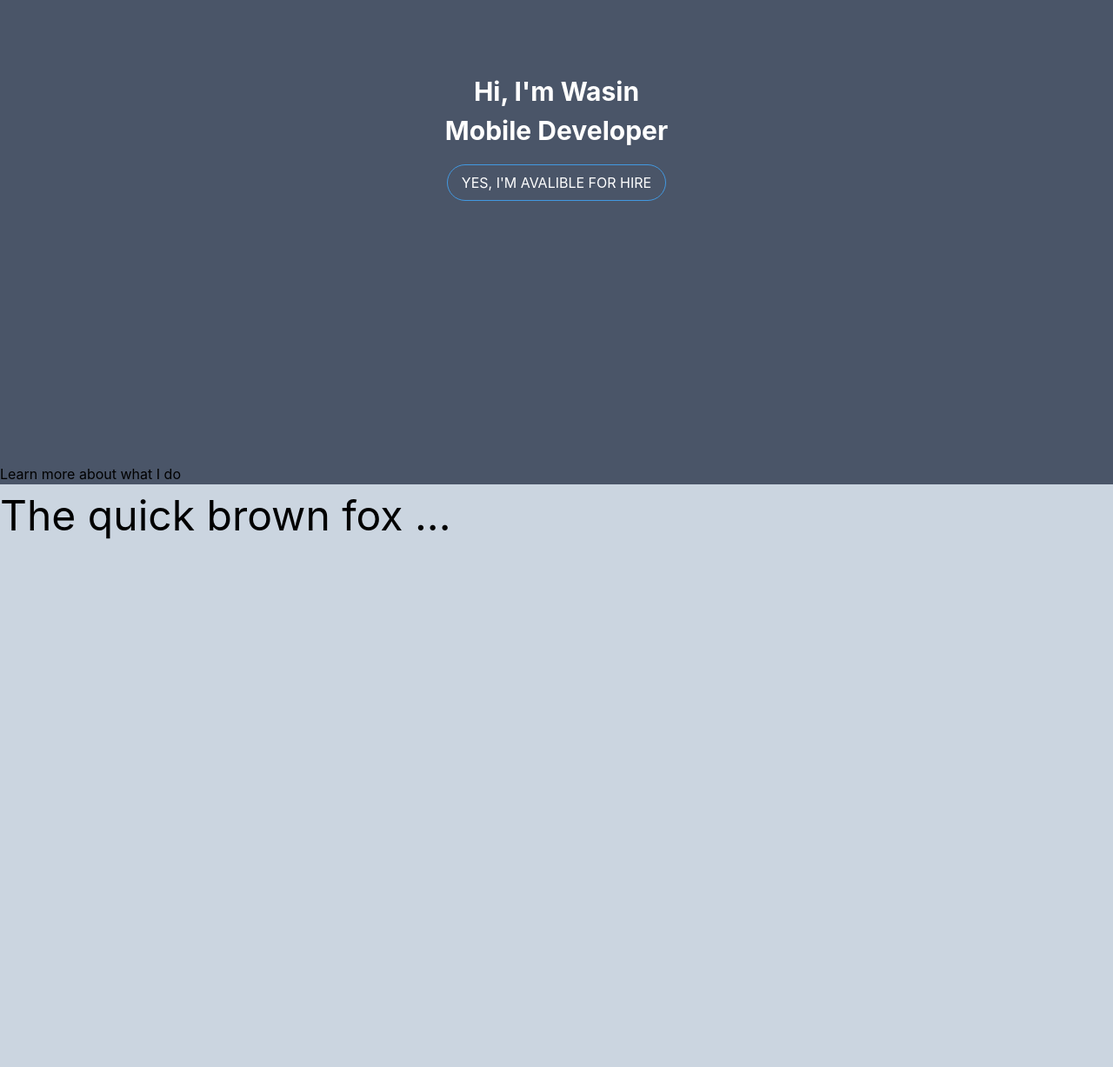
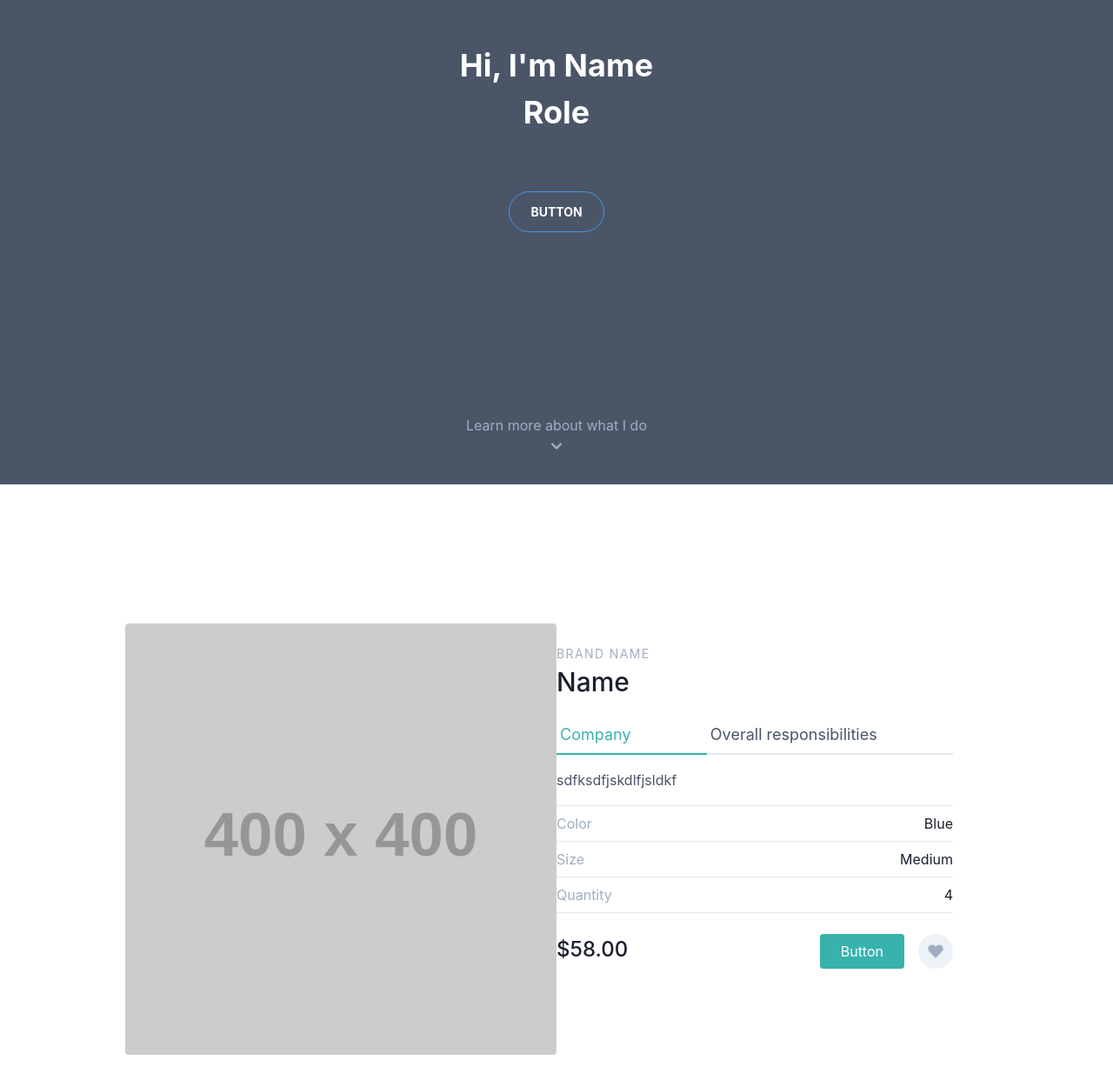
Before and after one commit to ppwasin/portfolio, a Next.js app: page / in a window 1280 px wide. Shown: the part 243-1470 px from the top of the page at 87% size. Built offline with nearby package versions, Linux system fonts and the light colour scheme.

Commit message:
make template

```diff
--- /dev/null
+++ b/pages/cv.js
@@ -0,0 +1,5 @@
+function CV() {
+  return <div>test</div>;
+}
+
+export default CV;
--- a/pages/index.js
+++ b/pages/index.js
@@ -1,46 +1,33 @@
 import Head from "next/head";
 
 export default function Home() {
-  // return (
-  //   <div class="container mx-auto flex px-5 items-center justify-center flex-col">
-  //     <div class="text-center lg:w-2/3 w-full">
-  //       <h1 class="title-font sm:text-4xl text-3xl mb-4 font-medium text-gray-900">
-  //         Microdosing synth tattooed vexillologist
-  //       </h1>
-  //       <p class="mb-8 leading-relaxed">
-  //         Meggings kinfolk echo park stumptown DIY, kale chips beard jianbing
-  //         tousled. Chambray dreamcatcher trust fund, kitsch vice godard disrupt
-  //         ramps hexagon mustache umami snackwave tilde chillwave ugh. Pour-over
-  //         meditation PBR&amp;B pickled ennui celiac mlkshk freegan photo booth
-  //         af fingerstache pitchfork.
-  //       </p>
-  //       <div class="flex justify-center">
-  //         <button class="inline-flex text-white bg-indigo-500 border-0 py-2 px-6 focus:outline-none hover:bg-indigo-600 rounded text-lg">
-  //           Button
-  //         </button>
-  //         <button class="ml-4 inline-flex text-gray-700 bg-gray-200 border-0 py-2 px-6 focus:outline-none hover:bg-gray-300 rounded text-lg">
-  //           Button
-  //         </button>
-  //       </div>
-  //     </div>
-  //   </div>
-  // );
   return (
     <>
-      <div class="relative flex items-center bg-gray-200 h-screen w-screen bg-gray-700">
-        <div class="flex-1 content-center items-center">
-          <span class="text-3xl font-bold text-center text-white">
-            <p>Hi, I'm Wasin</p>
-            <p>Mobile Developer</p>
+      <Cover />
+      <SectionSpace />
+      <Hero />
+    </>
+  );
+}
+
+const Cover = () => {
+  return (
+    <div className="relative flex items-center bg-gray-200 h-screen w-screen bg-gray-700">
+      <div className="flex-1 content-center items-center">
+        <span className="text-4xl font-bold text-center text-white">
+          <p>Hi, I'm Name</p>
+          <p>Role</p>
         </span>
-          <div class="py-2" />
-          <div class="flex justify-center">
+        <div className="py-8" />
+        <div className="flex justify-center">
           <button
-              class="
+            className="
+            text-sm
+            font-bold
             transition
             duration-500
             ease-in-out
-                py-2 px-4
+            py-3 px-6
             border
             border-blue-500
             rounded-full
@@ -53,35 +40,112 @@ export default function Home() {
             hover:scale-110
             "
           >
-              YES, I'M AVALIBLE FOR HIRE
+            BUTTON
           </button>
         </div>
       </div>
-        <div class="absolute bottom-0 left-0 w-screen">
-          <div>Learn more about what I do</div>
+
+      <a
+        className="
+        transition
+        duration-300
+        ease-in-out
+        absolute bottom-0 w-screen text-white flex-col text-gray-500
+        transform
+        hover:text-white
+        hover:-translate-y-1
+        pb-8
+        "
+        href="#"
+      >
+        <div className="text-center">Learn more about what I do</div>
+        <div className="flex justify-center">
+          <ArrowDown />
         </div>
-      </div>
-
-      <div class="bg-gray-400 h-screen">
-        <p class="text-5xl ...">The quick brown fox ...</p>
-      </div>
-    </>
-  );
-}
-
-const TailWindDemo = () => {
-  return (
-    <div className="md:flex bg-white rounded-lg p-24 justify-center">
-      <img
-        className="h-16 w-16 md:h-24 md:w-24 rounded-full mx-auto md:mx-0 md:mr-6"
-        src="<https://pbs.twimg.com/profile_images/1102120097081184257/61tO47TQ_400x400.jpg>"
-      />
-      <div className="text-center md:text-left">
-        <h2 className="text-lg">Wasin Passornpakorn</h2>
-        <div className="text-purple-500">Mobile Developer</div>
-        <div className="text-gray-600">Twitter: @ppwasin</div>
-        <div className="text-gray-600">www.ex.com</div>
-      </div>
+      </a>
     </div>
   );
 };
+
+const ArrowDown = () => {
+  return (
+    <svg className="h-6 w-6" viewBox="0 0 20 20" fill="currentColor">
+      <path
+        fill-rule="evenodd"
+        d="M5.293 7.293a1 1 0 011.414 0L10 10.586l3.293-3.293a1 1 0 111.414 1.414l-4 4a1 1 0 01-1.414 0l-4-4a1 1 0 010-1.414z"
+        clip-rule="evenodd"
+      />
+    </svg>
+  );
+};
+
+const Hero = () => {
+  return (
+    <section class="text-gray-700 body-font overflow-hidden">
+      <div class="container px-5 py-24 mx-auto">
+        <div class="lg:w-4/5 mx-auto flex flex-wrap">
+          <img
+            alt="ecommerce"
+            class="lg:w-1/2 w-full lg:h-auto h-64 object-cover object-center rounded"
+            src="https://dummyimage.com/400x400"
+          />
+          <div class="lg:w-1/2 w-full lg:pr-10 lg:py-6 mb-6 lg:mb-0">
+            <h2 class="text-sm title-font text-gray-500 tracking-widest">
+              BRAND NAME
+            </h2>
+            <h1 class="text-gray-900 text-3xl title-font font-medium mb-4">
+              Name
+            </h1>
+            <div class="flex mb-4">
+              <a class="flex-grow text-teal-500 border-b-2 border-teal-500 py-2 text-lg px-1">
+                Company
+              </a>
+              <a class="flex-grow border-b-2 border-gray-300 py-2 text-lg px-1">
+                Overall responsibilities
+              </a>
+            </div>
+            <p class="leading-relaxed mb-4">
+              sdfksdfjskdlfjsldkf
+            </p>
+            <div class="flex border-t border-gray-300 py-2">
+              <span class="text-gray-500">Color</span>
+              <span class="ml-auto text-gray-900">Blue</span>
+            </div>
+            <div class="flex border-t border-gray-300 py-2">
+              <span class="text-gray-500">Size</span>
+              <span class="ml-auto text-gray-900">Medium</span>
+            </div>
+            <div class="flex border-t border-b mb-6 border-gray-300 py-2">
+              <span class="text-gray-500">Quantity</span>
+              <span class="ml-auto text-gray-900">4</span>
+            </div>
+            <div class="flex">
+              <span class="title-font font-medium text-2xl text-gray-900">
+                $58.00
+              </span>
+              <button class="flex ml-auto text-white bg-teal-500 border-0 py-2 px-6 focus:outline-none hover:bg-teal-600 rounded">
+                Button
+              </button>
+              <button class="rounded-full w-10 h-10 bg-gray-200 p-0 border-0 inline-flex items-center justify-center text-gray-500 ml-4">
+                <svg
+                  fill="currentColor"
+                  stroke-linecap="round"
+                  stroke-linejoin="round"
+                  stroke-width="2"
+                  class="w-5 h-5"
+                  viewBox="0 0 24 24"
+                >
+                  <path d="M20.84 4.61a5.5 5.5 0 00-7.78 0L12 5.67l-1.06-1.06a5.5 5.5 0 00-7.78 7.78l1.06 1.06L12 21.23l7.78-7.78 1.06-1.06a5.5 5.5 0 000-7.78z"></path>
+                </svg>
+              </button>
+            </div>
+          </div>
+        </div>
+      </div>
+    </section>
+  );
+};
+
+const SectionSpace = () => {
+  return <div className="py-8"></div>;
+};
```
Also changed, not shown: pages/arrow_down.svg (added). Lines whose indentation alone changed are shown as unchanged.
